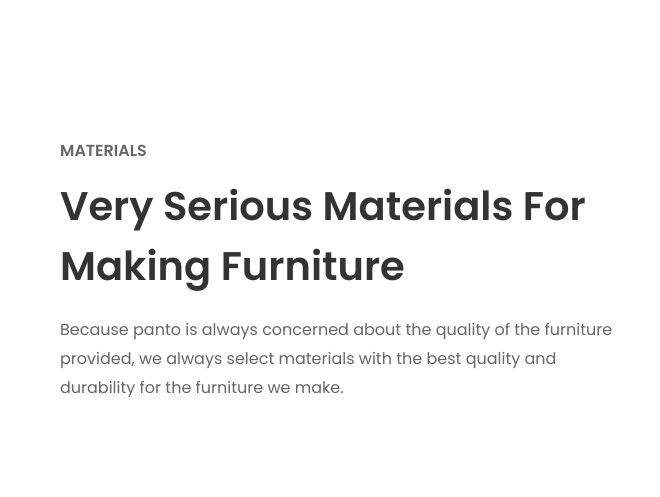
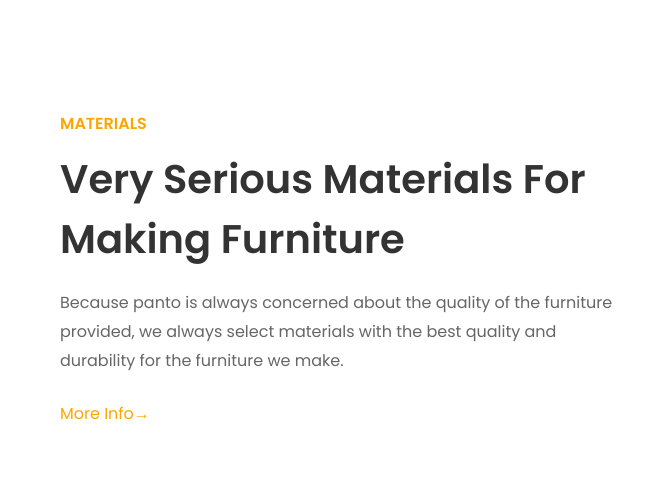
Before and after one commit to Gaurav-Garg13/MiniVox, a plain HTML site: page index.html in a window 1280 px wide. Shown: the part 2386-2883 px from the top of the page, 0-660 px from the left. Drawn offline with Linux system fonts and the light colour scheme.

Commit message:
Update index.html

```diff
--- a/index.html
+++ b/index.html
@@ -44,7 +44,7 @@
             <div class="features">
                 <div class="feature-item">
                     <h3>Luxury facilities</h3>
-                    <p>The advantage of hiring a workspace with us is that gives you comfortable service and all-around facilities.</p>
+                    <p>The advantage of hiring a workspace with us is that givees you comfortable service and all-around facilities.</p>
                 </div>
                 <div class="feature-item">
                     <h3>Affordable Price</h3>
@@ -98,11 +98,13 @@
             </div>
         </section>
 
-        <section class="materials container">
-            <div class="materials-text">
-                <p class="tagline">MATERIALS</p>
+       <section class="materials container">
+            <div class="materials-text" >
+                <p class="tagline" style="color:orange;">MATERIALS</p>
                 <h2>Very Serious Materials For Making Furniture</h2>
                 <p>Because panto is always concerned about the quality of the furniture provided, we always select materials with the best quality and durability for the furniture we make.</p>
+                <br>
+                <p  style="color:orange;">More Info→</p>
             </div>
             <div class="materials-gallery">
                 <img src="https://images.unsplash.com/photo-1592078615290-033ee584e267?crop=entropy&cs=tinysrgb&fit=max&fm=jpg&ixid=MnwzNjUyOXwwfDF8c2VhcmNofDEwfHxmdXJuaXR1cmV8ZW58MHx8fHwxNjgwMDAzNDU3&ixlib=rb-4.0.3&q=80&w=1080" alt="Material 1" class="img-1">
@@ -184,4 +186,5 @@
     </footer>
 
 </body>
+
 </html>
```
